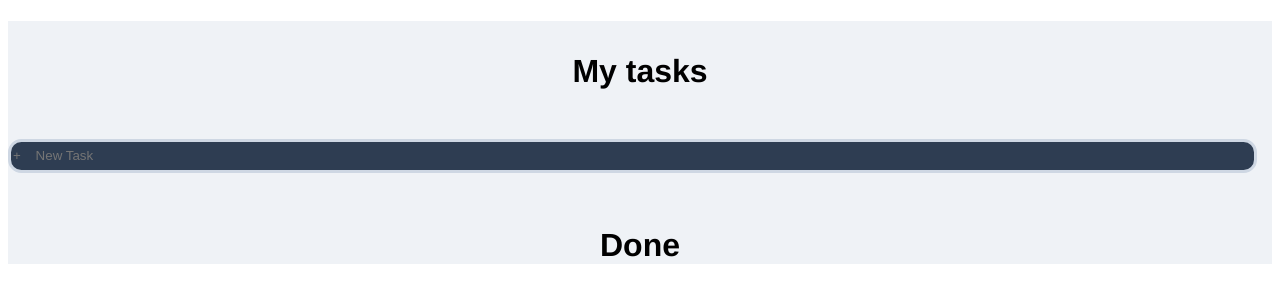
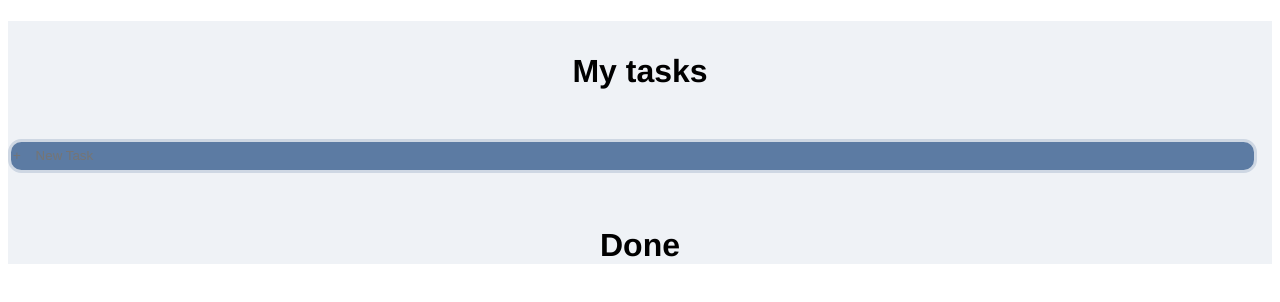
Before and after one commit to ekanshiag/toDoAppWithVue, a Vue app: page / in a window 1280 px wide. Shown: the top 302 px of the page. Built offline with nearby package versions, Linux system fonts and the light colour scheme.

Commit message:
Minor changes

```diff
--- a/src/App.vue
+++ b/src/App.vue
@@ -85,7 +85,7 @@ export default {
   width: 98%;
   height: 2em;
   color: #ffffff;
-  background-color: #2e3d52;
+  background-color: #5c7ba3;
   border: 3px solid #ced7e3;
   border-radius: 1em;
 }
--- a/src/components/ClosedTasks.vue
+++ b/src/components/ClosedTasks.vue
@@ -2,7 +2,7 @@
   <div class="done">
     <input type="checkbox" id="taskItem" :value='task.desc' @click="updateTaskCategory" checked>
     <label id="taskDesc" for="taskItem">{{task.desc}}</label>
-    <button @click='showOptions = showOptions ? false : true'>^</button>
+    <button @click='showOptions = !showOptions'>^</button>
     <button id="delete" @click="deleteTask">X</button>
     <options
     :notes='task.notes'
@@ -53,6 +53,6 @@ export default{
     float: right;
   }
   .done #delete {
-  	color: red;
+    color: red;
   }
 </style>
--- a/src/components/OpenTasks.vue
+++ b/src/components/OpenTasks.vue
@@ -69,6 +69,6 @@ export default{
     float: right;
   }
   .taskItem #delete {
-  	color: red;
+    color: red;
   }
 </style>
```
